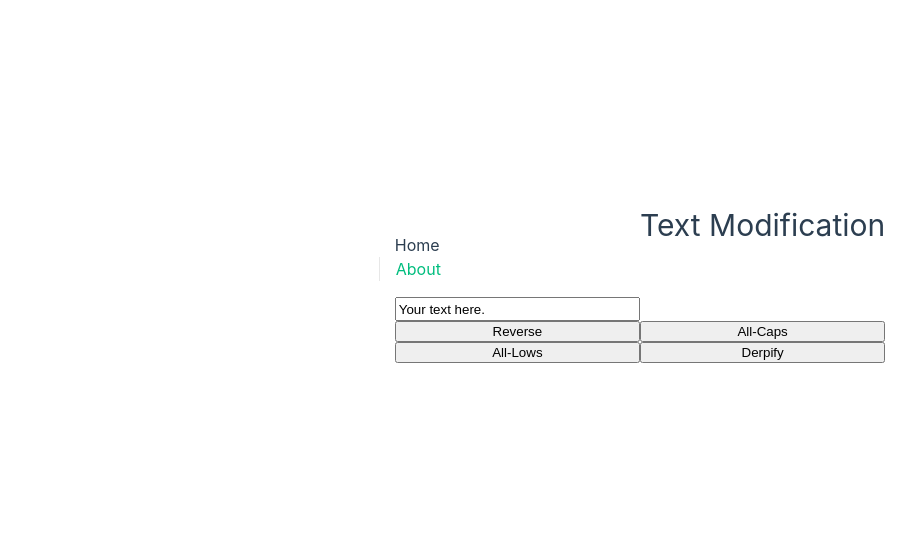
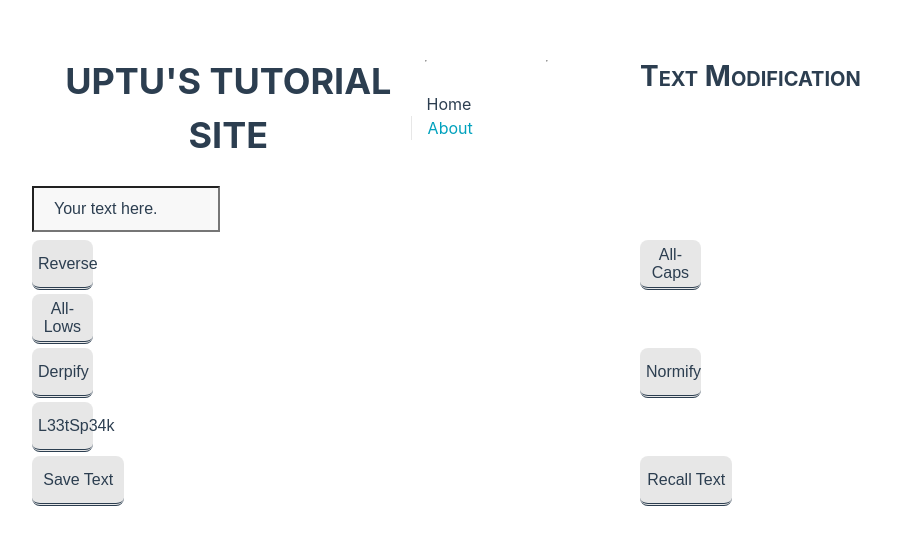
Before and after one commit to uptudev/uptu.dev, a Vue app: page / in a window 1280 px wide. Shown: the part 118-662 px from the top of the page, without its empty margins (0-916 px from the left). Built offline with nearby package versions, Linux system fonts and the light colour scheme.

Commit message:
Added final (for now) TextMod features

```diff
--- a/index.html
+++ b/index.html
@@ -4,7 +4,7 @@
     <meta charset="UTF-8">
     <link rel="icon" href="/favicon.ico">
     <meta name="viewport" content="width=device-width, initial-scale=1.0">
-    <title>Vite App</title>
+    <title>uptu's Tutorial Site</title>
   </head>
   <body>
     <div id="app"></div>
--- a/src/App.vue
+++ b/src/App.vue
@@ -4,12 +4,16 @@
 
 <template>
   <header>
+    <h1 class="title">UPTU'S TUTORIAL SITE</h1>
     <div class="wrapper">
+      <hr />
       <nav>
         <RouterLink to="/">Home</RouterLink>
         <RouterLink to="/about">About</RouterLink>
       </nav>
+      <hr />
     </div>
+    <br>
   </header>
 
   <RouterView />
@@ -21,6 +25,14 @@
     max-height: 100vh;
   }
 
+  .title {
+    text-align: center;
+    font-size:36px;
+    font-variant: small-caps;
+    font-weight: bold;
+    margin-bottom: 1rem;
+  }
+
   .logo {
     display: block;
     margin: 0 auto 2rem;
@@ -30,7 +42,8 @@
     width: 100%;
     font-size: 12px;
     text-align: center;
-    margin-top: 2rem;
+    margin-top: 1rem;
+    margin-bottom: 1rem;
   }
 
   nav a.router-link-exact-active {
--- a/src/assets/main.css
+++ b/src/assets/main.css
@@ -11,13 +11,13 @@
 a,
 .green {
   text-decoration: none;
-  color: hsla(160, 100%, 37%, 1);
+  color: rgb(0, 161, 189);
   transition: 0.4s;
 }
 
 @media (hover: hover) {
   a:hover {
-    background-color: hsla(160, 100%, 37%, 0.2);
+    background-color: hsla(189, 100%, 37%, 0.2);
   }
 }
 
--- a/src/components/TextMod.vue
+++ b/src/components/TextMod.vue
@@ -3,6 +3,7 @@
   import { ref } from 'vue';
 
   const textf = ref('Your text here.');
+  const stxt = ref('');
 
   function rev() {
     textf.value = textf.value.split('').reverse().join('');
@@ -20,9 +21,9 @@
     /**
      * Function to turn text like this into SoMeThInG cLoSeR tO tHiS
      */
-    let words = ref(textf.value.trim().split(' ')) //word holder var
-    let letters = ref("") //letter holder var
-    let hold = "" //output holder var
+    let words = ref(textf.value.trim().split(' ')); //word holder var
+    let letters = ref(words.value[0].split('')); //letter holder var
+    let hold = ""; //output holder var
     let bool = false; //Checks whether the last word ended in a capital to maintain pattern
     for (let j = 0; j < words.value.length; j++) { //Word loop
       letters.value = words.value[j].split(''); //Split word into letters
@@ -45,14 +46,163 @@
     }
     textf.value = hold;
   }
+
+  function normify() {
+    /**
+     * Function to make text capitalization follow normal rules.
+     */
+    let words = ref(textf.value.trim().split('. ')); //word holder var
+    let letters = ref(words.value[0].split('')); //letter holder var
+    let hold = ""; //output holder var
+    letters.value[0] = letters.value[0].toUpperCase(); //Set first character to uppercase
+    for (let j = 0; j < words.value.length; j++) {
+      letters.value = words.value[j].split('');
+      letters.value[0] = letters.value[0].toUpperCase();
+
+      for (let i = 1; i < letters.value.length; i++) {
+        letters.value[i] = letters.value[i].toLowerCase();
+      }
+      if (hold == "") {
+        hold = letters.value.join('');
+      } else {
+        hold = hold + '. ' + letters.value.join('');
+      }
+    }
+    textf.value = hold;
+  }
+
+  function leetspeak() {
+    let input = ref(textf.value.trim().split('')); //split into individual letters
+    let char = '';
+
+    for (let i = 0; i < input.value.length; i++) {
+      char = input.value[i];
+
+      switch (char) {
+        case 'l':
+          input.value[i] = '1';
+          break;
+        case 'e':
+        case 'E':
+          input.value[i] = '3';
+          break;
+        case 'a':
+          input.value[i] = '@'
+          break;
+        case 'A':
+          input.value[i] = '4';
+          break;
+        case 't':
+        input.value[i] = '+';
+          break;
+        case 's':
+        case 'S':
+          input.value[i] = '5';
+          break;
+        case 'g':
+          input.value[i] = '9';
+          break;
+
+        default:
+          break;
+      }
+    }
+    textf.value = input.value.join('');
+  }
+
+  function saveText() {
+    stxt.value = textf.value;
+  }
+
+  function recallText() {
+    textf.value = stxt.value;
+  }
 </script>
 
 <template>
-  <h1>Text Modification</h1>
-  <input v-model="textf">
+  <h1 class="h1">Text Modification</h1>
+  <input class="input" v-model="textf">
   <br>
-  <button @click="rev()">Reverse</button>
-  <button @click="cap()">All-Caps</button>
-  <button @click="low()">All-Lows</button>
-  <button @click="derp()">Derpify</button>
+  <button class="button" @click="rev()">Reverse</button>
+  <button class="button" @click="cap()">All-Caps</button>
+  <button class="button" @click="low()">All-Lows</button>
+  <br>
+  <button class="button" @click="derp()">Derpify</button>
+  <button class="button" @click="normify()">Normify</button>
+  <button class="button" @click="leetspeak()">L33tSp34k</button>
+  <br>
+  <button class="buttonlong" @click="saveText()">Save Text</button>
+  <button class="buttonlong" @click="recallText()">Recall Text</button>
 </template>
+
+<style>
+  .h1 {
+    font-weight: bold;
+    font-variant: small-caps;
+    font-size:28px;
+  }
+
+  .button {
+    background-color: var(--color-border);
+    transition: 100ms;
+    border: none;
+    border-bottom: 3px double var(--color-heading);
+    color: var(--color-text);
+    text-align: center;
+    text-decoration: none;
+    display: inline-block;
+    font-size: 16px;
+    font-weight: normal;
+    width: 10%;
+    height: 50px;
+    border-radius: 8px;
+    margin-right: 4px;
+    margin-bottom: 4px;
+  }
+
+  .button:hover {
+    background-color:var(--color-border-hover);
+    font-weight: bold;
+    transition: 300ms;
+    border-radius: 4px;
+  }
+
+  .buttonlong {
+    background-color: var(--color-border);
+    transition: 100ms;
+    border: none;
+    border-bottom: 3px double var(--color-heading);
+    color: var(--color-text);
+    text-align: center;
+    text-decoration: none;
+    display: inline-block;
+    font-size: 16px;
+    font-weight: normal;
+    width: 15.2%;
+    height: 50px;
+    border-radius: 8px;
+    margin-right: 4px;
+    margin-bottom: 4px;
+  }
+
+  .buttonlong:hover {
+    background-color:var(--color-border-hover);
+    font-weight: bold;
+    transition: 300ms;
+    border-radius: 4px;
+  }
+
+  .input {
+    width: 31%;
+    font-size: 16px;
+    padding: 12px 20px;
+    margin: 8px 0;
+    box-sizing: border-box;
+    background-color: var(--color-background-soft);
+    color: var(--color-text);
+  }
+
+  .input:hover {
+    background-color: var(--color-background-mute);
+  }
+</style>
```
